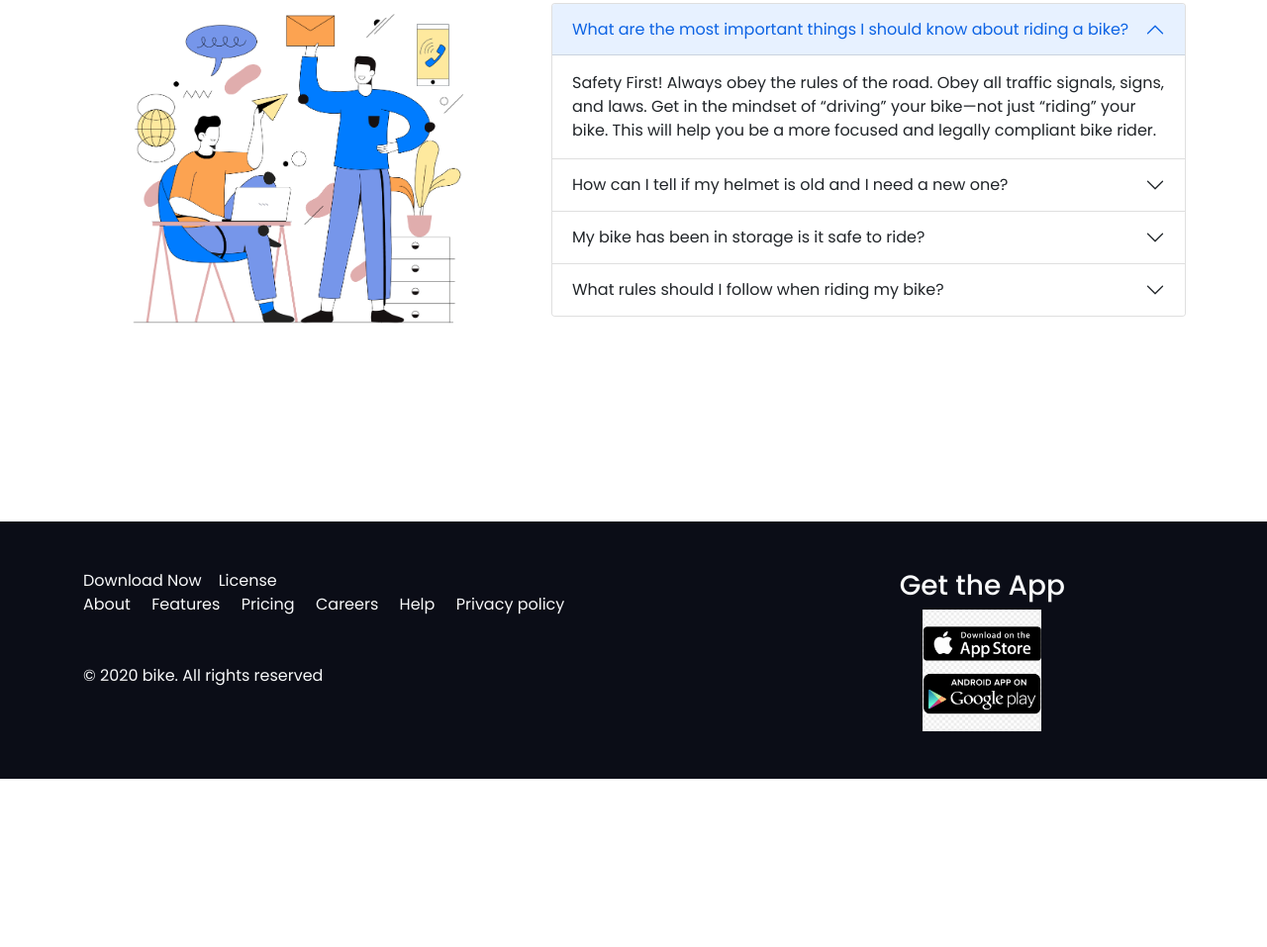
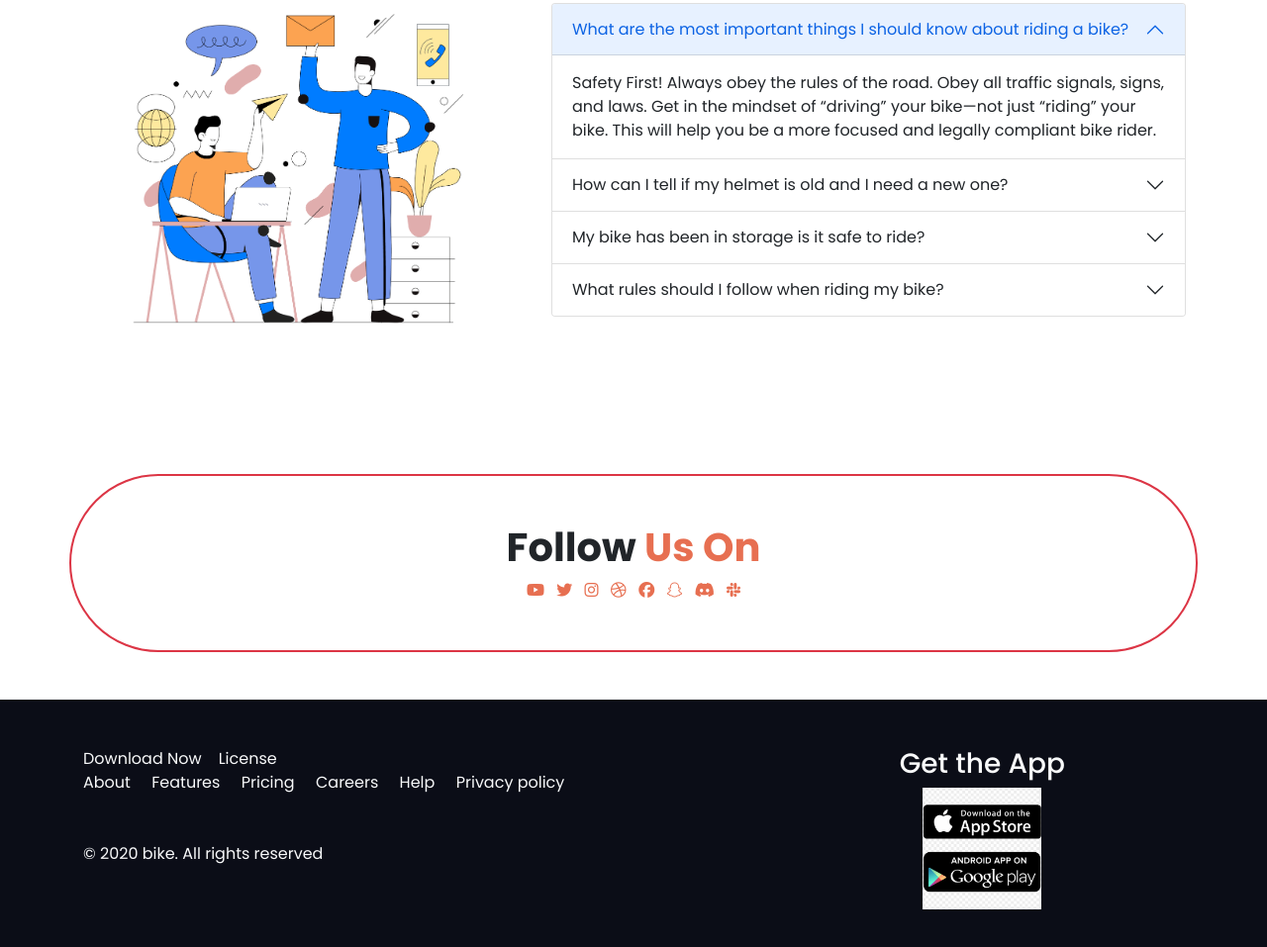
Before and after one commit to programming-hero-web-course2/honda-cbr-bootstrap-assignment-tamimArt1, a plain HTML site: page index.html in a window 1280 px wide. Shown: the part 2686-3643 px from the top of the page at 99% size. Before the commit the page ends 3473 px from the top, so only its background shows below. Drawn offline with nearby package versions, Linux system fonts and the light colour scheme.

Commit message:
fifth commit

```diff
--- a/index.html
+++ b/index.html
@@ -418,6 +418,27 @@
       </div>
     </section>
 
+    <!-- SOCIAL MEDIA . EXTRA PART 2 -->
+    <section
+      class="
+        container
+        text-center
+        py-5
+        border border-2 border-danger
+        rounded-pill
+      "
+    >
+      <h1 class="fw-bold">Follow <span style="color: #e76f51">Us On</span></h1>
+      <i class="fab fa-youtube mx-1"></i>
+      <i class="fab fa-twitter mx-1"></i>
+      <i class="fab fa-instagram mx-1"></i>
+      <i class="fab fa-dribbble mx-1"></i>
+      <i class="fab fa-facebook mx-1"></i>
+      <i class="fab fa-snapchat mx-1"></i>
+      <i class="fab fa-discord mx-1"></i>
+      <i class="fab fa-slack mx-1"></i>
+    </section>
+
     <!-- FOOTER -->
     <footer class="container-fluid p-5 mt-5" style="background: #0b0d17">
       <div class="row text-light">
```
